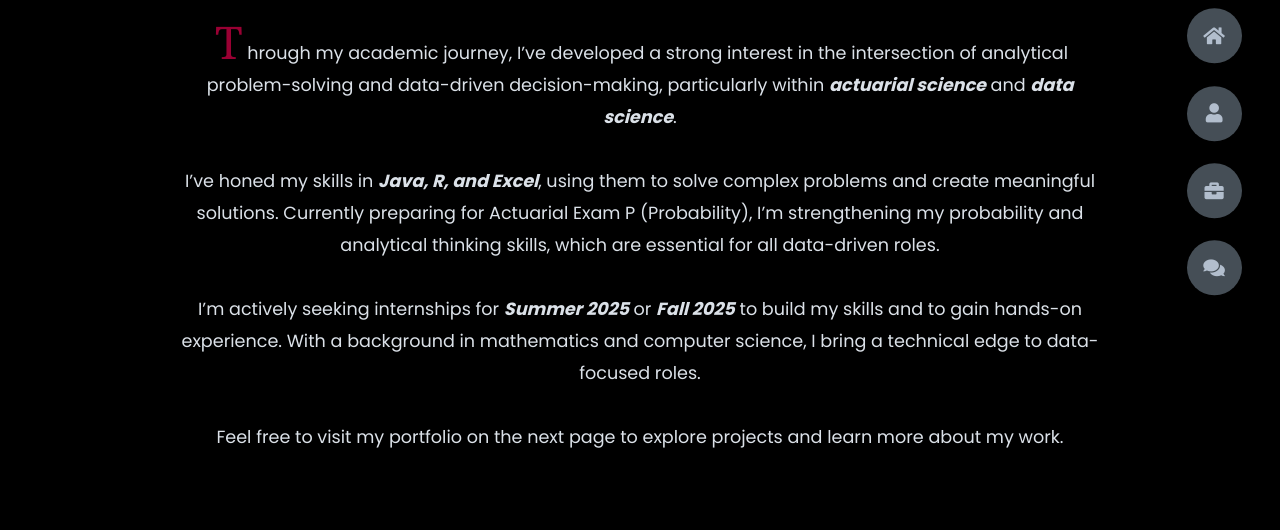
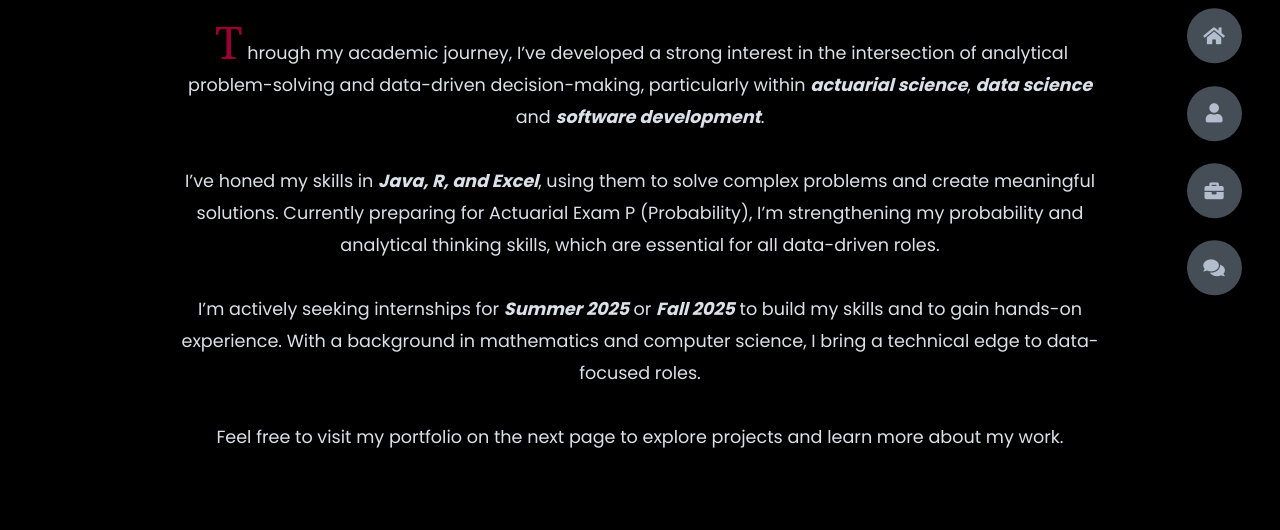
Before and after one commit to joycify/joycify.github.io, a website built with Vite: page index.html in a window 1280 px wide. Both pictures are taken after a click on the element 879 px from the left and 648 px from the top of the page. Shown: the part 248-778 px from the top of the page. Built offline with nearby package versions, Linux system fonts and the light colour scheme.

Commit message:
mild change to about me section wording

```diff
--- a/index.html
+++ b/index.html
@@ -52,7 +52,7 @@
                 <div class="left-about">
                     <p>
                         <span class="firstcharacter">T</span>
-                        hrough my academic journey, I’ve developed a strong interest in the intersection of analytical problem-solving and data-driven decision-making, particularly within <i><b>actuarial science</b></i> and <i><b>data science</b></i>. <br> <br>
+                        hrough my academic journey, I’ve developed a strong interest in the intersection of analytical problem-solving and data-driven decision-making, particularly within <i><b>actuarial science</b></i>, <i><b>data science</b></i> and <i><b>software development</b></i>. <br> <br>
                         I’ve honed my skills in <i><b>Java, R, and Excel</b></i>, using them to solve complex problems and create meaningful solutions. Currently preparing for Actuarial Exam P (Probability), I’m strengthening my probability and analytical thinking skills, which are essential for all data-driven roles. <br> <br>
                         I’m actively seeking internships for <i><b>Summer 2025</b></i> or <i><b>Fall 2025</b></i> to build my skills and to gain hands-on experience. With a background in mathematics and computer science, I bring a technical edge to data-focused roles. <br> <br>
                         Feel free to visit my portfolio on the next page to explore projects and learn more about my work.
```
